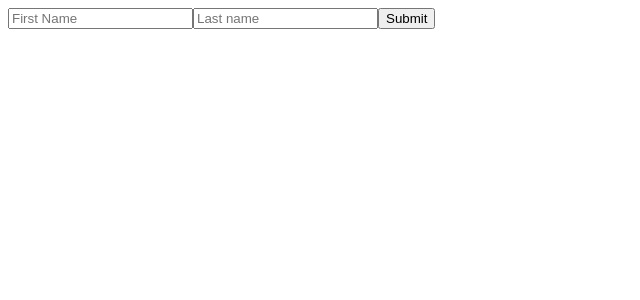
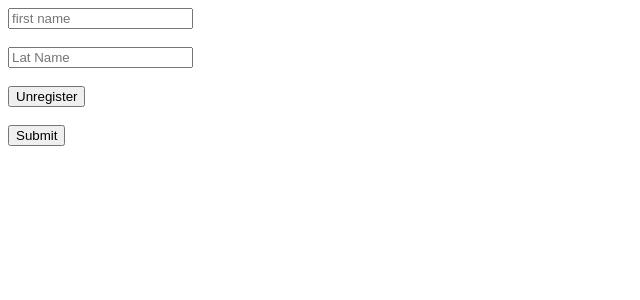
Before and after one commit to shyam88-git/react-hook-form, a React (Vite) app: page / in a window 1280 px wide. Shown: the top 300 px of the page, without its empty margins (0-640 px from the left). Built offline with nearby package versions, Linux system fonts and the light colour scheme.

Commit message:
unregister form

```diff
--- a/src/App.tsx
+++ b/src/App.tsx
@@ -1,9 +1,9 @@
-import Example3 from "./pages/Controller/Example3";
+import Example1 from "./pages/unregister/Example1";
 
 const App = () => {
   return (
     <div>
-      <Example3 />
+      <Example1 />
     </div>
   );
 };
--- /dev/null
+++ b/src/pages/unregister/Example1.tsx
@@ -0,0 +1,32 @@
+import { useEffect } from "react";
+import { useForm } from "react-hook-form";
+
+interface IFormInputs {
+  firstName: string;
+  lastName: string;
+}
+const Example1 = () => {
+  const { register, unregister, handleSubmit } = useForm<IFormInputs>();
+  useEffect(() => {
+    register("lastName");
+  }, [register]);
+
+  return (
+    <form onSubmit={handleSubmit((data) => console.log(data))}>
+      <input {...register("firstName")} placeholder="first name" />
+      <br />
+      <br />
+      <input {...register("lastName")} placeholder="Lat Name" />
+      <br />
+      <br />
+      <button type="button" onClick={() => unregister("lastName")}>
+        Unregister
+      </button>
+      <br />
+      <br />
+      <input type="submit" />
+    </form>
+  );
+};
+
+export default Example1;
```
